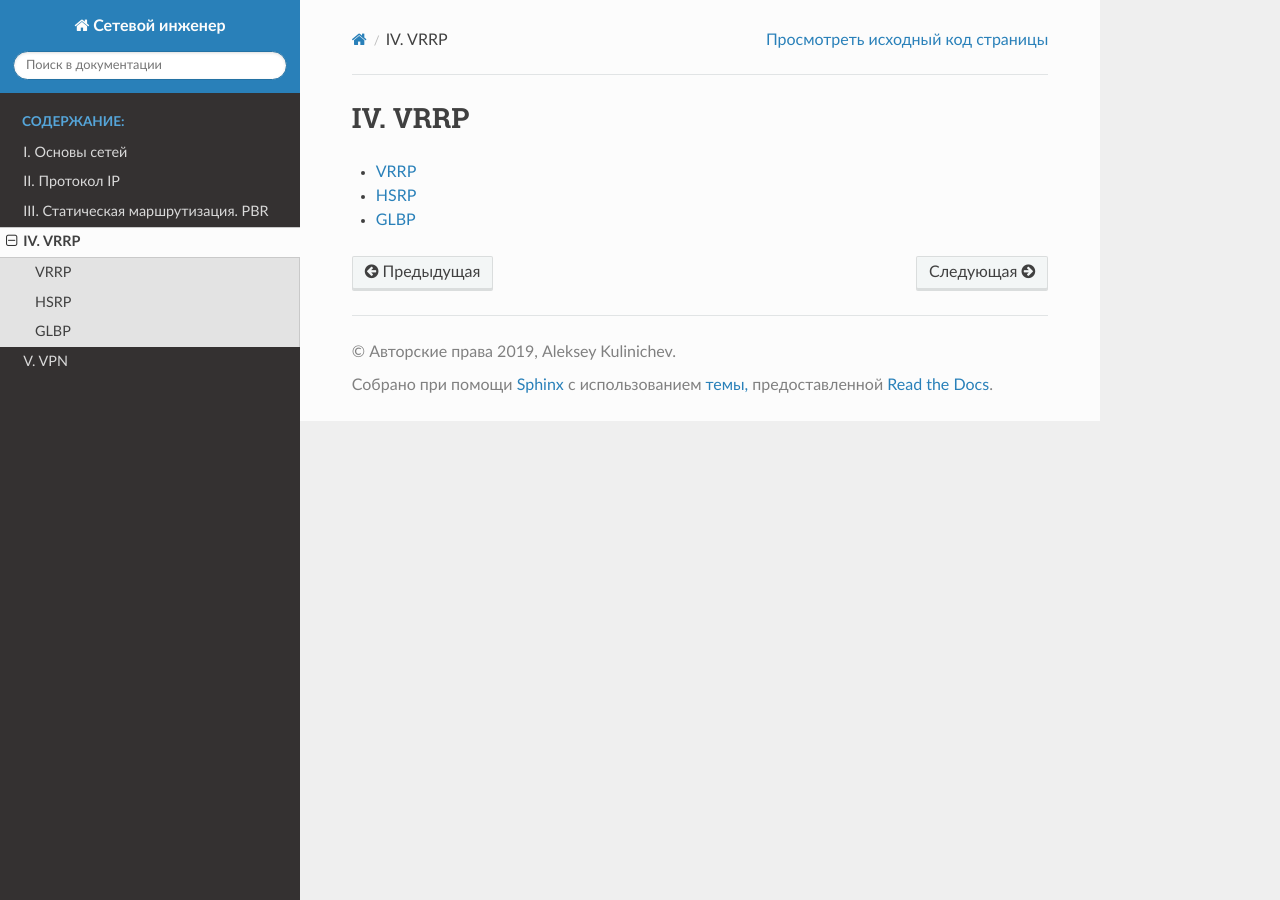
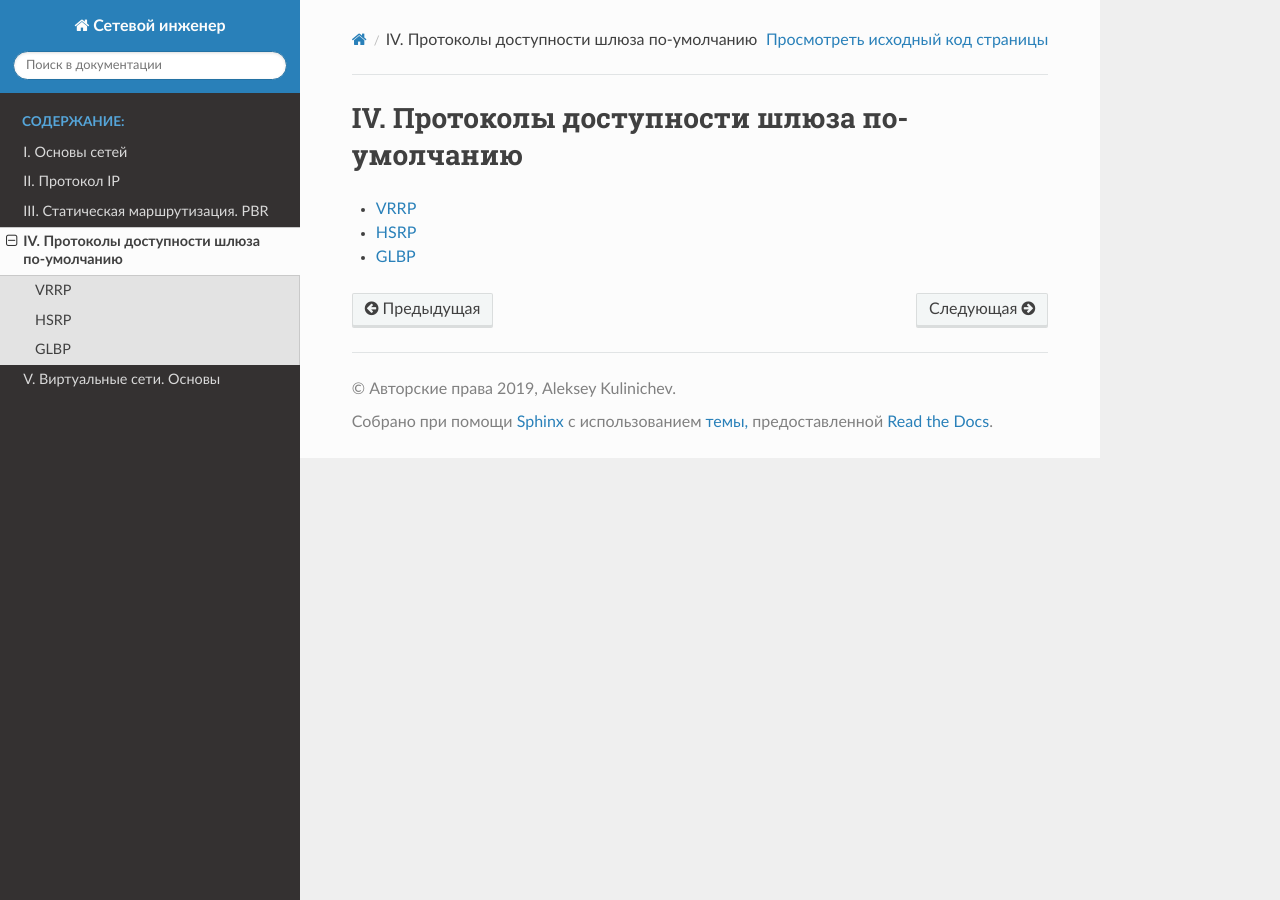
Before and after one commit to Santa42/netadm, a Sphinx documentation site: the page built from docs/source/book/Part_IV.rst, in a window 1280 px wide. Built offline with Sphinx 7.4.7 and the Read the Docs theme 2.0.0, drawn with Linux system fonts in a browser that asks for light colours.

Commit message:
add Part3-5

```diff
--- a/docs/source/book/Part_IV.rst
+++ b/docs/source/book/Part_IV.rst
@@ -1,4 +1,4 @@
-IV. VRRP
+IV. Протоколы доступности шлюза по-умолчанию
 ########
 
 .. toctree::
--- a/docs/source/book/Part_V.rst
+++ b/docs/source/book/Part_V.rst
@@ -1,4 +1,4 @@
-V. VPN
+V. Виртуальные сети. Основы
 ######
 
 .. toctree::
```
